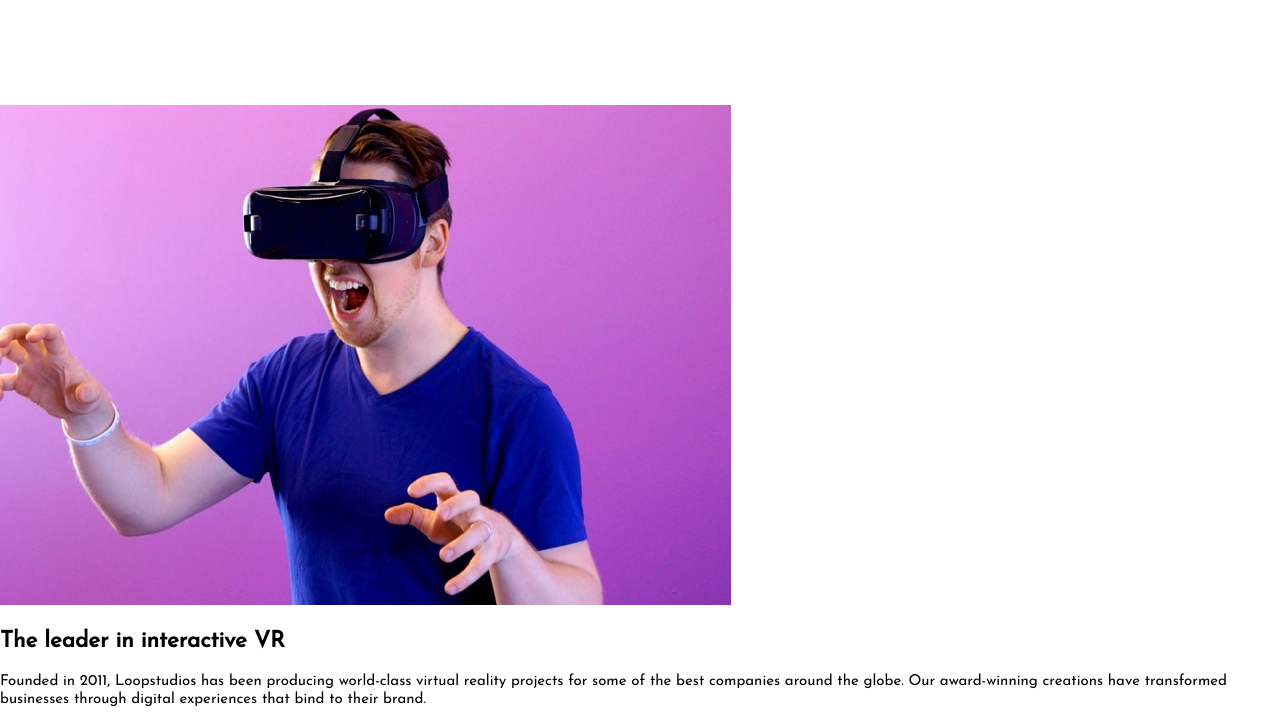
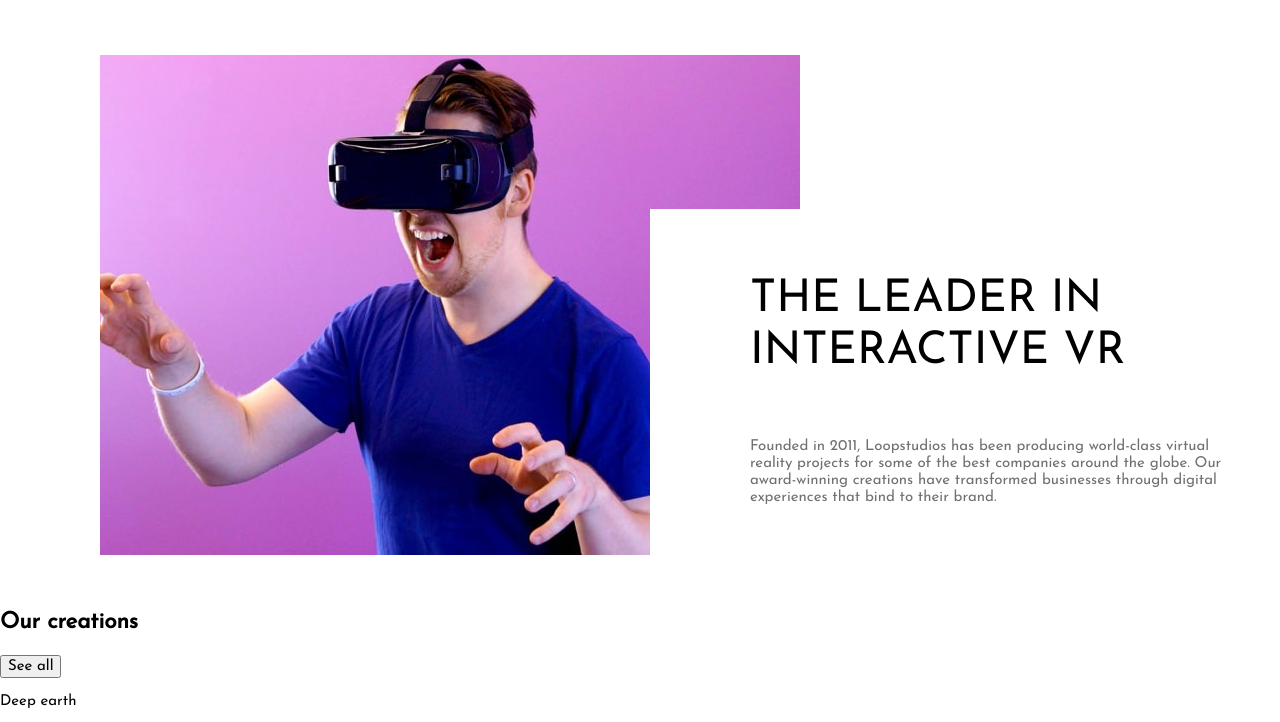
Before and after one commit to AdamR22/landing-page-two, a plain HTML site: page index.html in a window 1280 px wide. Shown: the part 578-1300 px from the top of the page. Drawn offline with Linux system fonts and the light colour scheme.

Commit message:
Add info sylings

```diff
--- a/style.css
+++ b/style.css
@@ -399,6 +399,7 @@ template {
 }
 
 body {
+    position: relative;
     font-size: 1.5rem;
 }
 
@@ -424,8 +425,7 @@ a {
 }
 
 header {
-    position: relative;
-    margin-bottom: 10rem;
+    margin-bottom: 5rem;
 }
 
 header h1, header nav, header .banner-text {
@@ -468,3 +468,41 @@ header img {
     object-fit: cover;
     object-position: center;
 }
+
+.company-info {
+    padding-left: 10rem;
+    padding-right: 10rem;
+    margin-bottom: 5rem;
+    position: relative;
+}
+
+.company-info img {
+    width: 70rem;
+    height: 50rem;
+    object-fit: cover;
+    object-position: center;
+}
+
+.info {
+    padding: 2rem 3rem 3rem 10rem;
+    width: 50rem;
+    height: 30rem;
+    bottom: .1rem;
+    display: flex;
+    flex-direction: column;
+    justify-content: space-evenly;
+    background-color: white;
+    left: 65rem;
+    position: absolute;
+    align-items: flex-start;
+}
+
+.info h2 {
+    text-transform: uppercase;
+    font-size: 4.5rem;
+    font-weight: 50;
+}
+
+.info p {
+    color: hsl(0, 0%, 44%);
+}
```
